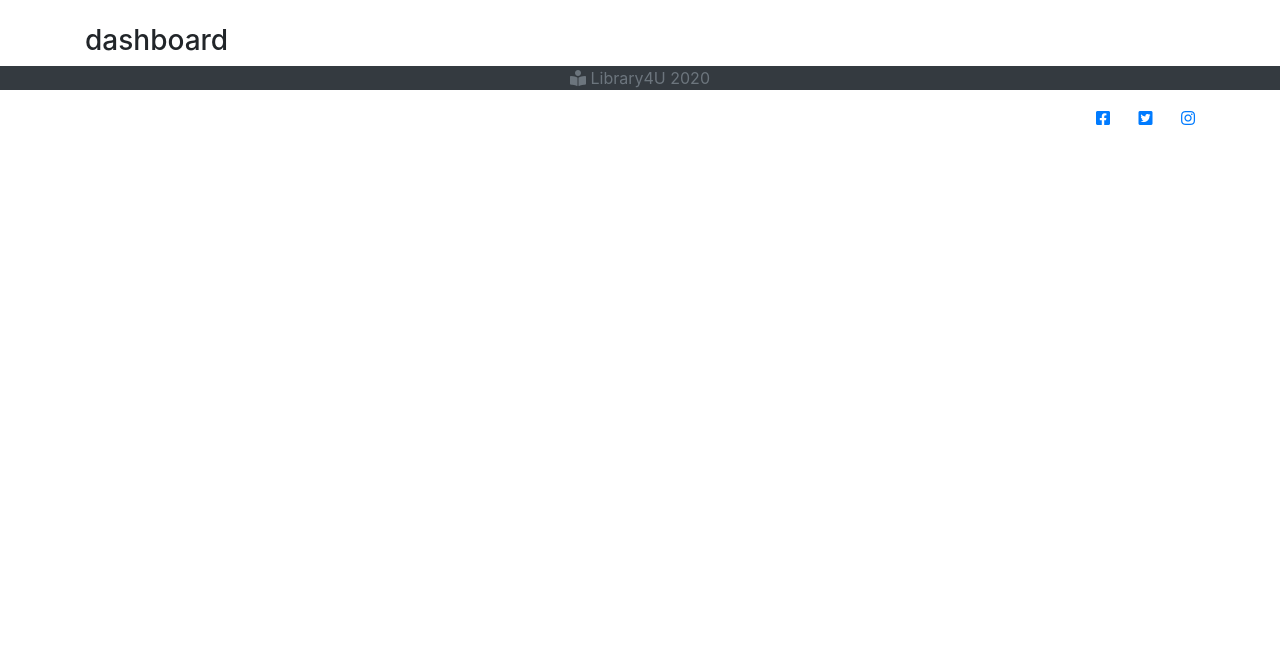
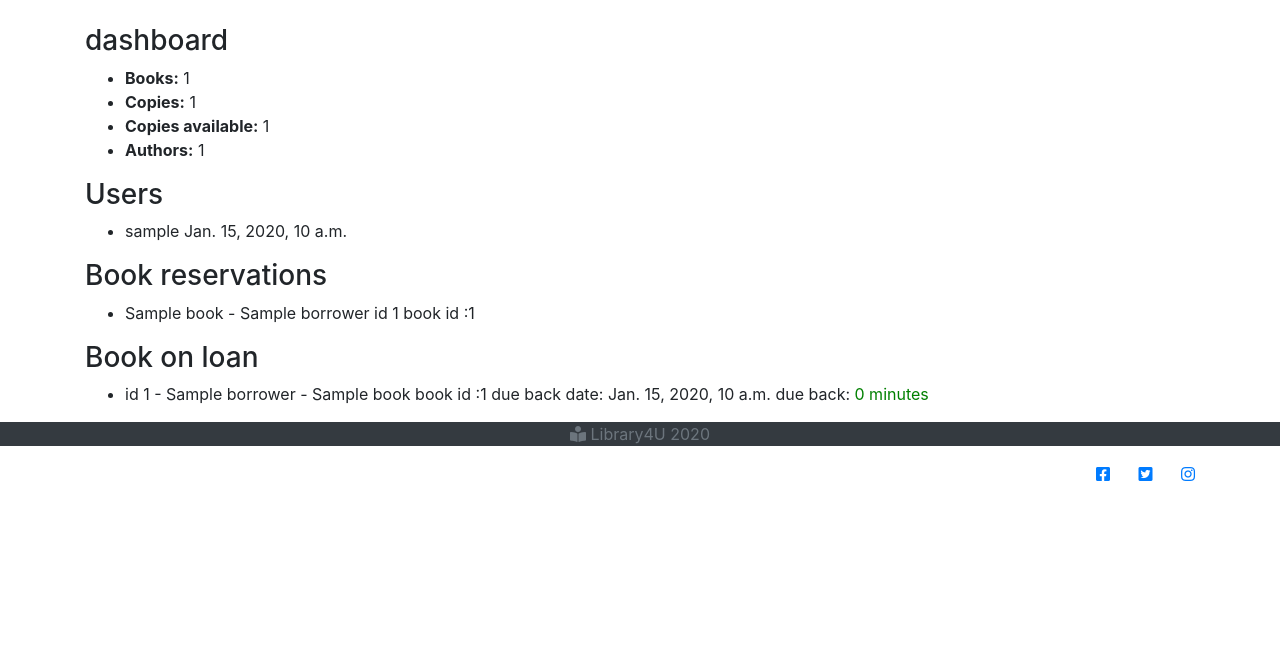
Before and after one commit to Jacek960/library, a Django app: template dashboard/templates/dashboard/dashboard.html in a window 1280 px wide. Shown: the part 56-702 px from the top of the page. Run offline with Django 3.2, Linux system fonts and the light colour scheme; tables that the repository leaves empty hold one stand-in row (values such as "Sample post"); the template is opened without the code that fills it: values that come from a table or form of the project are taken from there, most other values are stand-ins (such as "Sample title", 1, 10 or a date in 2020); some libraries are stand-ins or nearby versions.

Commit message:
dashboard

```diff
--- a/dashboard/templates/dashboard/dashboard.html
+++ b/dashboard/templates/dashboard/dashboard.html
@@ -2,5 +2,37 @@
 
 {% block content %}
 <h3>dashboard </h3>
+      <ul>
+    <li><strong>Books:</strong> {{ num_books }}</li>
+    <li><strong>Copies:</strong> {{ num_instances }}</li>
+    <li><strong>Copies available:</strong> {{ num_instances_available }}</li>
+    <li><strong>Authors:</strong> {{ num_autors }}</li>
+  </ul>
 
+    <h3>Users</h3>
+    <ul>
+    {% for user in active_users %}
+        <li>{{ user }} {{ user.last_login }}</li>
+    {% endfor %}
+    </ul>
+
+        <h3>Book reservations</h3>
+    <ul>
+    {% for book in instances_reserved %}
+        <li>{{ book.book }} - {{ book.borrower }} id {{ book.borrower_id }} book id :{{ book.id}}</li>
+    {% endfor %}
+    </ul>
+
+            <h3>Book on loan</h3>
+    <ul>
+    {% for book in instances_on_loan %}
+        <li>id {{ book.borrower_id }} - {{ book.borrower }} - {{ book.book }}   book id :{{ book.id}} due back date: {{ book.due_back }}
+                    {% if book.due_back >= today_date %}
+                due back: <span style="color: green">{{ book.due_back|timeuntil:today_date }}</span>
+            {% else %}
+                over due: <span style="color: red">{{ today_date|timeuntil:book.due_back }}</span>
+            {% endif %}
+        </li>
+    {% endfor %}
+    </ul>
 {% endblock content %}
```
Also changed, not shown: catalog/templates/catalog/my_books.html (+25 -10 lines), catalog/views.py (+8 -1 lines), dashboard/views.py (+28 -2 lines).
